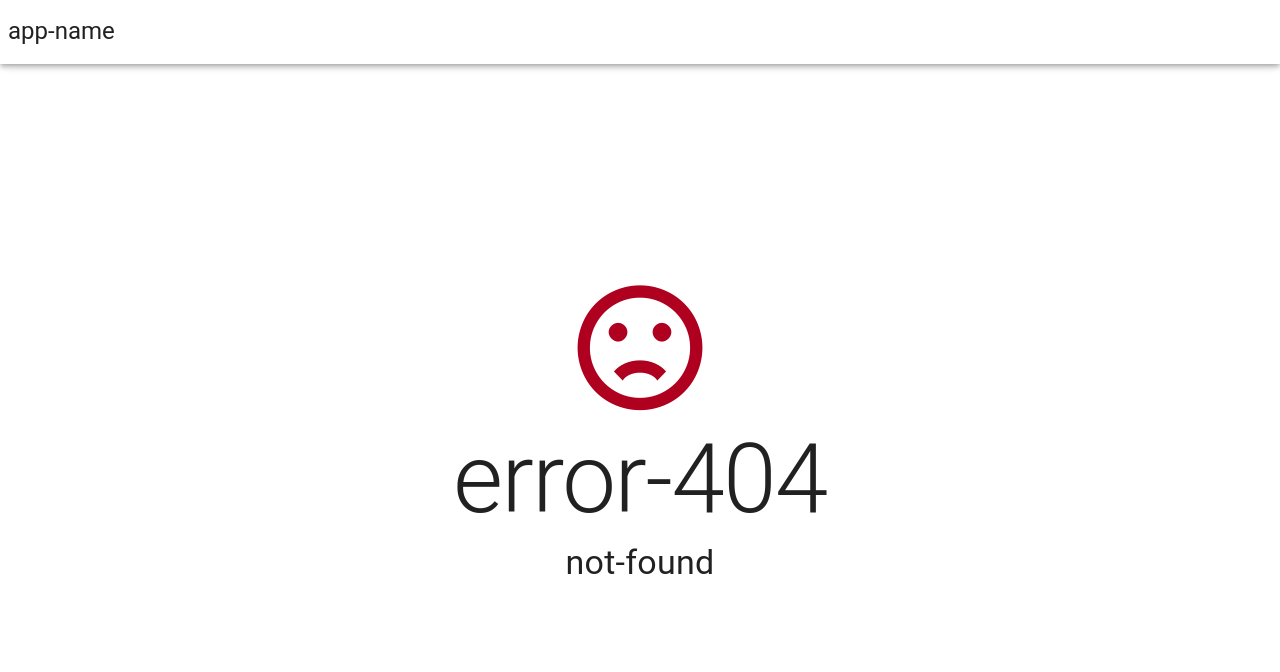
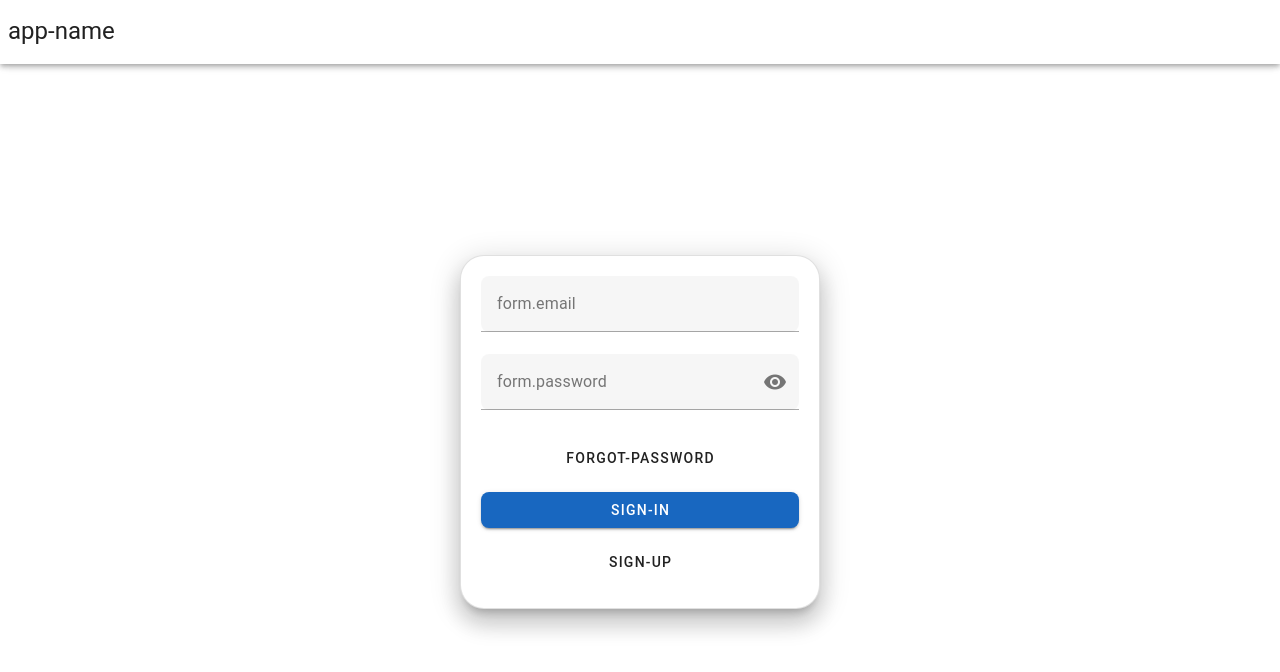
Before and after one commit to asporczyk/projekt-magisterski, a Vue app: page /login in a window 1280 px wide. Before the commit this address had no page. Shown: the top 672 px of the page. Built offline with nearby package versions, Linux system fonts and the light colour scheme; what @tanstack/vue-query would draw is missing.

Commit message:
MGR-1 Add login form

```diff
--- a/src/App.vue
+++ b/src/App.vue
@@ -5,7 +5,7 @@ import AppHeader from '@/components/organisms/AppHeader/AppHeader.vue'
 <template>
   <v-app>
     <AppHeader />
-    <v-main>
+    <v-main class="d-flex align-center justify-center">
       <RouterView />
     </v-main>
   </v-app>
--- a/src/components/organisms/AppHeader/AppHeader.vue
+++ b/src/components/organisms/AppHeader/AppHeader.vue
@@ -1,13 +1,11 @@
 <script setup lang="ts">
 import { useI18n } from 'vue-i18n'
 import HeadlineXS from '@/components/atoms/Typography/HeadlineXS.vue'
-import { useDisplay } from 'vuetify'
 
 const { t } = useI18n()
-const { mobile } = useDisplay()
 </script>
 <template>
   <v-app-bar>
-    <HeadlineXS v-if="!mobile">{{ t('app-name') }}</HeadlineXS>
+    <HeadlineXS>{{ t('app-name') }}</HeadlineXS>
   </v-app-bar>
 </template>
--- a/src/router/index.ts
+++ b/src/router/index.ts
@@ -8,10 +8,25 @@ const router = createRouter({
       name: 'landing page',
       component: () => import('@/views/LandingPage/LandingPage.vue'),
     },
+    {
+      path: '/login',
+      name: 'login',
+      component: () => import('@/views/LoginView/Login.vue'),
+    },
+    {
+      path: '/register',
+      name: 'register',
+      component: () => import('@/views/RegisterView/Register.vue'),
+    },
+    {
+      path: '/forgot-password',
+      name: 'forgot password',
+      component: () => import('@/views/ForgotPasswordView/ForgotPassword.vue'),
+    },
     // error 404
     {
       path: '/:pathMatch(.*)',
-      component: () => import('@/views/NotFoundView/NotFoundView.vue'),
+      component: () => import('@/views/NotFoundView/NotFound.vue'),
     },
   ],
 })
--- /dev/null
+++ b/src/views/ForgotPasswordView/ForgotPassword.vue
@@ -0,0 +1,2 @@
+<script setup lang="ts"></script>
+<template>TODO MGR-3 Forgot password</template>
--- a/src/views/LandingPage/LandingPage.vue
+++ b/src/views/LandingPage/LandingPage.vue
@@ -2,12 +2,15 @@
 import CenteredDiv from '@/components/molecules/CenteredDiv/CenteredDiv.vue'
 import { useI18n } from 'vue-i18n'
 import HeadlineS from '@/components/atoms/Typography/HeadlineS.vue'
+import TextButton from '@/components/atoms/Buttons/TextButton.vue'
+import router from '@/router'
 
 const { t } = useI18n()
 </script>
 <template>
   <CenteredDiv>
     <HeadlineS>{{ t('hello') }}</HeadlineS>
+    <TextButton @click="router.push('login')">Login</TextButton>
   </CenteredDiv>
 </template>
 <i18n>{
--- /dev/null
+++ b/src/views/LoginView/Login.vue
@@ -0,0 +1,6 @@
+<script setup lang="ts">
+import LoginForm from '@/views/LoginView/LoginForm.vue'
+</script>
+<template>
+  <LoginForm />
+</template>
--- /dev/null
+++ b/src/views/LoginView/LoginForm.vue
@@ -0,0 +1,90 @@
+<script setup lang="ts">
+import TextFieldWithValidation from '@/components/atoms/TextFieldWithValidation/TextFieldWithValidation.vue'
+import TextButton from '@/components/atoms/Buttons/TextButton.vue'
+import BasicBox from '@/components/atoms/BasicBox/BasicBox.vue'
+import { useI18n } from 'vue-i18n'
+import { object, string } from 'yup'
+import { useForm } from 'vee-validate'
+import router from '@/router'
+import LinkButton from '@/components/atoms/Buttons/LinkButton.vue'
+import { ref } from 'vue'
+import ResponseModal from '@/components/modals/ResponseModal.vue'
+
+const { t } = useI18n()
+
+interface LoginFields {
+  email: string
+  password: string
+}
+
+const schema = object({
+  email: string().required(t('errors.field-is-empty')),
+  password: string().required(t('errors.field-is-empty')),
+})
+
+const openModal = ref(false)
+
+const { handleSubmit, values } = useForm<LoginFields>({
+  validationSchema: schema,
+})
+
+const handleLogin = handleSubmit(() => {
+  // TODO handle login user
+  console.log(values.email)
+})
+
+const handleGoToRegister = () => {
+  router.push({ name: 'register' })
+}
+
+const handleGoToForgotPassword = () => {
+  router.push({ name: 'forgot password' })
+}
+</script>
+<template>
+  <BasicBox class="pa-5" width="360px">
+    <v-form @submit="handleLogin">
+      <TextFieldWithValidation name="email" :label="t('form.email')" />
+      <TextFieldWithValidation
+        name="password"
+        :label="t('form.password')"
+        type="password"
+      />
+      <LinkButton full-width @click="handleGoToForgotPassword">
+        {{ t('forgot-password') }}
+      </LinkButton>
+      <TextButton variant="primary" full-width type="submit">{{
+        t('sign-in')
+      }}</TextButton>
+      <LinkButton full-width @click="handleGoToRegister">
+        {{ t('sign-up') }}
+      </LinkButton>
+    </v-form>
+  </BasicBox>
+  <ResponseModal
+    v-model="openModal"
+    variant="positive"
+    body="agsdgfsdgdfg"
+    @on-close="openModal = false"
+  />
+</template>
+<i18n>{
+  "en": {
+    "forgot-password": "Forgot password?",
+    "form": {
+      "email": "Email address",
+      "password": "Password"
+    },
+    "sign-in": "Sign in",
+    "sign-up": "Sign up"
+  },
+  "pl": {
+    "forgot-password": "Zapomniałeś hasła?",
+    "form": {
+      "email": "Adres email",
+      "password": "Hasło"
+    },
+    "sign-in": "Zaloguj się",
+    "sign-up": "Utwórz konto"
+  }
+}</i18n>
--- /dev/null
+++ b/src/views/RegisterView/Register.vue
@@ -0,0 +1,2 @@
+<script setup lang="ts"></script>
+<template>TODO MGR-2 Register page</template>
```
Also changed, not shown: src/locales/en.json (+12 -0 lines), src/locales/pl.json (+12 -0 lines), src/views/NotFoundView/NotFound.vue (renamed from src/views/NotFoundView/NotFoundView.vue).
